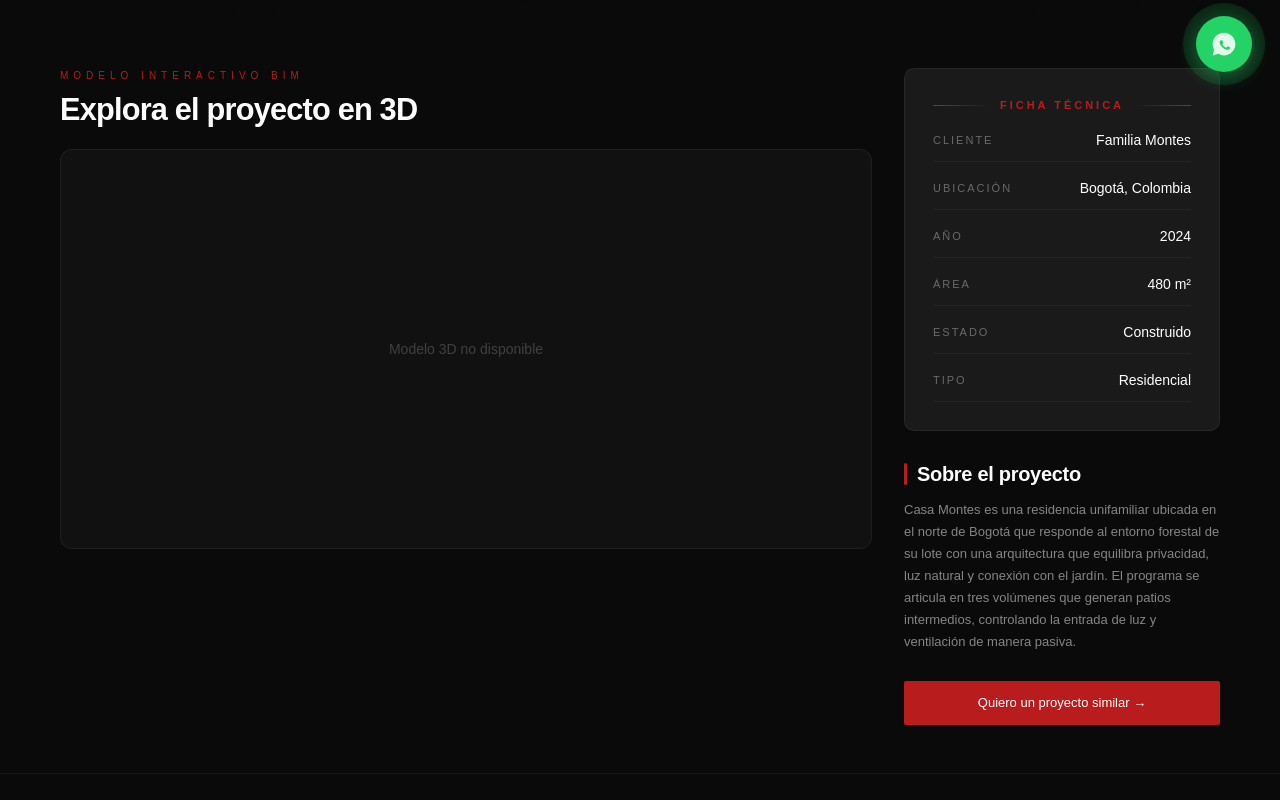
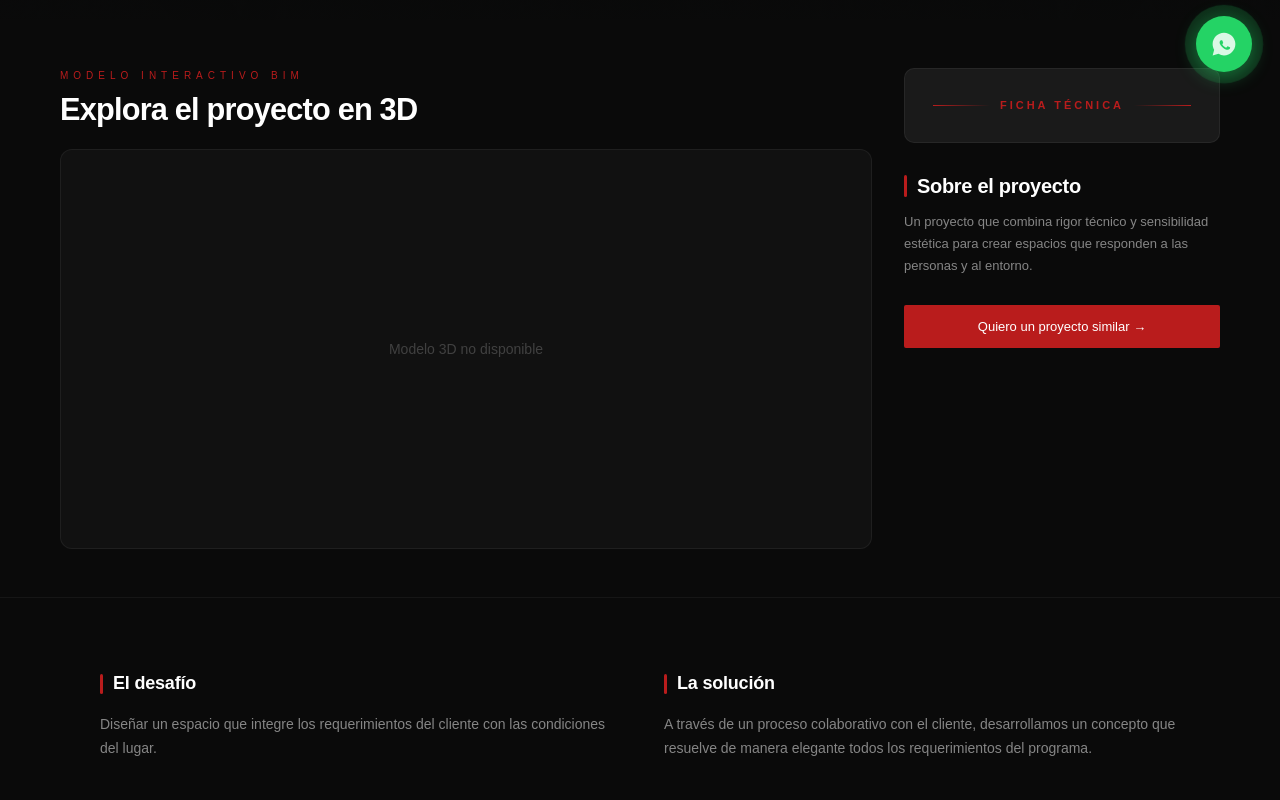
Before and after one commit to disenoprisxel/arkeim01, a React (Vite) app: page /proyectos/casa-montes in a window 1280 px wide. Shown: the part 700-1500 px from the top of the page. Built offline with nearby package versions, Linux system fonts and the light colour scheme.

Commit message:
Remove fake projects: Casa Montes, Zar Pro, Centro Cultural, Loft Chapinero, Tipsa Nogal, Vivienda Buba

```diff
--- a/src/pages/ProyectoTemplate.jsx
+++ b/src/pages/ProyectoTemplate.jsx
@@ -272,34 +272,6 @@ const projectsData = {
       { id: 'edificio-altamira', title: 'Edificio Altamira', cat: 'Comercial', img: '/projects/edificio-altamira/hero.png' },
     ],
   },
-  'casa-montes': {
-    title: 'Casa Montes',
-    cat: 'Residencial',
-    location: 'Bogotá, Colombia',
-    year: '2024',
-    area: '480 m²',
-    status: 'Construido',
-    hero: ARCH2,
-    desc: 'Casa Montes es una residencia unifamiliar ubicada en el norte de Bogotá que responde al entorno forestal de su lote con una arquitectura que equilibra privacidad, luz natural y conexión con el jardín. El programa se articula en tres volúmenes que generan patios intermedios, controlando la entrada de luz y ventilación de manera pasiva.',
-    challenge: 'El principal reto fue integrar un programa de 480 m² en un lote de pendiente pronunciada, minimizando el movimiento de tierra y preservando los árboles existentes.',
-    solution: 'Optamos por una planta escalonada que sigue la topografía natural, con terrazas ajardinadas que actúan como extensión de los espacios interiores.',
-    img1: ARCH1,
-    fullImg: ARCH3,
-    gallery: [ARCH2, ARCH4, ARCH1, ARCH3],
-    details: [
-      { label: 'Cliente', val: 'Familia Montes' },
-      { label: 'Ubicación', val: 'Bogotá, Colombia' },
-      { label: 'Año', val: '2024' },
-      { label: 'Área', val: '480 m²' },
-      { label: 'Estado', val: 'Construido' },
-      { label: 'Tipo', val: 'Residencial' },
-    ],
-    related: [
-      { id: 'loft-chapinero', title: 'Loft Chapinero', cat: 'Residencial', img: ARCH1 },
-      { id: 'vivienda-buba', title: 'Vivienda Buba', cat: 'Residencial', img: ARCH2 },
-      { id: 'edificio-zar', title: 'Edificio Zar Pro', cat: 'Comercial', img: ARCH3 },
-    ],
-  },
 }
 
 const defaultProject = {
@@ -307,8 +279,6 @@ const defaultProject = {
   cat: 'Residencial',
   location: 'Bogotá, Colombia',
   year: '2024',
-  area: '350 m²',
-  status: 'Construido',
   hero: ARCH2,
   desc: 'Un proyecto que combina rigor técnico y sensibilidad estética para crear espacios que responden a las personas y al entorno.',
   challenge: 'Diseñar un espacio que integre los requerimientos del cliente con las condiciones del lugar.',
@@ -316,18 +286,11 @@ const defaultProject = {
   img1: ARCH1,
   fullImg: ARCH3,
   gallery: [ARCH2, ARCH4, ARCH1, ARCH3],
-  details: [
-    { label: 'Cliente', val: 'Cliente Privado' },
-    { label: 'Ubicación', val: 'Bogotá, Colombia' },
-    { label: 'Año', val: '2024' },
-    { label: 'Área', val: '350 m²' },
-    { label: 'Estado', val: 'Construido' },
-    { label: 'Tipo', val: 'Residencial' },
-  ],
+  details: [],
   related: [
-    { id: 'casa-montes', title: 'Casa Montes', cat: 'Residencial', img: ARCH2 },
-    { id: 'loft-chapinero', title: 'Loft Chapinero', cat: 'Residencial', img: ARCH1 },
-    { id: 'edificio-zar', title: 'Edificio Zar Pro', cat: 'Comercial', img: ARCH3 },
+    { id: 'we-live-78', title: 'We Live 78', cat: 'Comercial', img: '/projects/we-live-78/hero.png' },
+    { id: 'edificio-calle-53', title: 'Edificio We Live 53', cat: 'Comercial', img: '/projects/edificio-calle-53/hero.png' },
+    { id: 'edificio-altamira', title: 'Edificio Altamira', cat: 'Comercial', img: '/projects/edificio-altamira/hero.png' },
   ],
 }
 
--- a/src/pages/Proyectos.jsx
+++ b/src/pages/Proyectos.jsx
@@ -17,15 +17,9 @@ const projects = [
   { id: 'edificio-altamira', title: 'Edificio Altamira', cat: 'Comercial', year: '2023', location: 'Bogotá D.C.', img: '/projects/edificio-altamira/hero.png', desc: 'Edificio residencial multifamiliar en tres torres con diseño arquitectónico y modelo BIM as-built.' },
   { id: 'edificio-calle-53', title: 'Edificio We Live 53', cat: 'Comercial', year: '2025', location: 'Bogotá D.C.', img: '/projects/edificio-calle-53/hero.png', desc: 'Edificio de uso mixto con vivienda colectiva en zona de interés patrimonial. Coordinación BIM y licencia de construcción.' },
   { id: 'condominio-jaguey', title: 'Condominio El Jagüey', cat: 'Residencial', year: '2024', location: 'Yopal', img: '/projects/condominio-jaguey/hero.png', desc: 'Urbanismo residencial de 49.000 m² con vivienda, comercio y posada turística en Yopal.' },
-  { id: 'casa-montes', title: 'Casa Montes', cat: 'Residencial', year: '2024', location: 'Bogotá', img: ARCH2, desc: 'Residencia unifamiliar en el norte de Bogotá con énfasis en la conexión interior-exterior y materiales naturales.' },
-  { id: 'edificio-zar', title: 'Edificio Zar Pro', cat: 'Comercial', year: '2023', location: 'Medellín', img: ARCH3, desc: 'Torre de oficinas de 12 pisos con fachada ventilada y espacios colaborativos de alto rendimiento.' },
-  { id: 'centro-cultural', title: 'Centro Cultural Llana', cat: 'Institucional', year: '2023', location: 'Cali', img: ARCH4, desc: 'Centro cultural comunitario diseñado para integrar arte, formación y espacio público en un barrio periférico.' },
-  { id: 'loft-chapinero', title: 'Loft Chapinero', cat: 'Residencial', year: '2022', location: 'Bogotá', img: ARCH1, desc: 'Remodelación de loft en zona histórica con conservación de estructura original y diseño contemporáneo.' },
-  { id: 'tipsa-nogal', title: 'Tipsa Nogal', cat: 'Comercial', year: '2022', location: 'Bogotá', img: ARCH3, desc: 'Sede corporativa de 3.000 m² con espacios de trabajo abiertos, zonas de descanso y terraza verde.' },
-  { id: 'vivienda-buba', title: 'Vivienda Buba', cat: 'Residencial', year: '2021', location: 'Barranquilla', img: ARCH2, desc: 'Conjunto de 8 viviendas de interés prioritario con sistemas pasivos de ventilación y materiales locales.' },
 ]
 
-const cats = ['Todos', 'Residencial', 'Comercial', 'Institucional']
+const cats = ['Todos', 'Residencial', 'Comercial']
 
 export default function Proyectos() {
   const [active, setActive] = useState('Todos')
```
